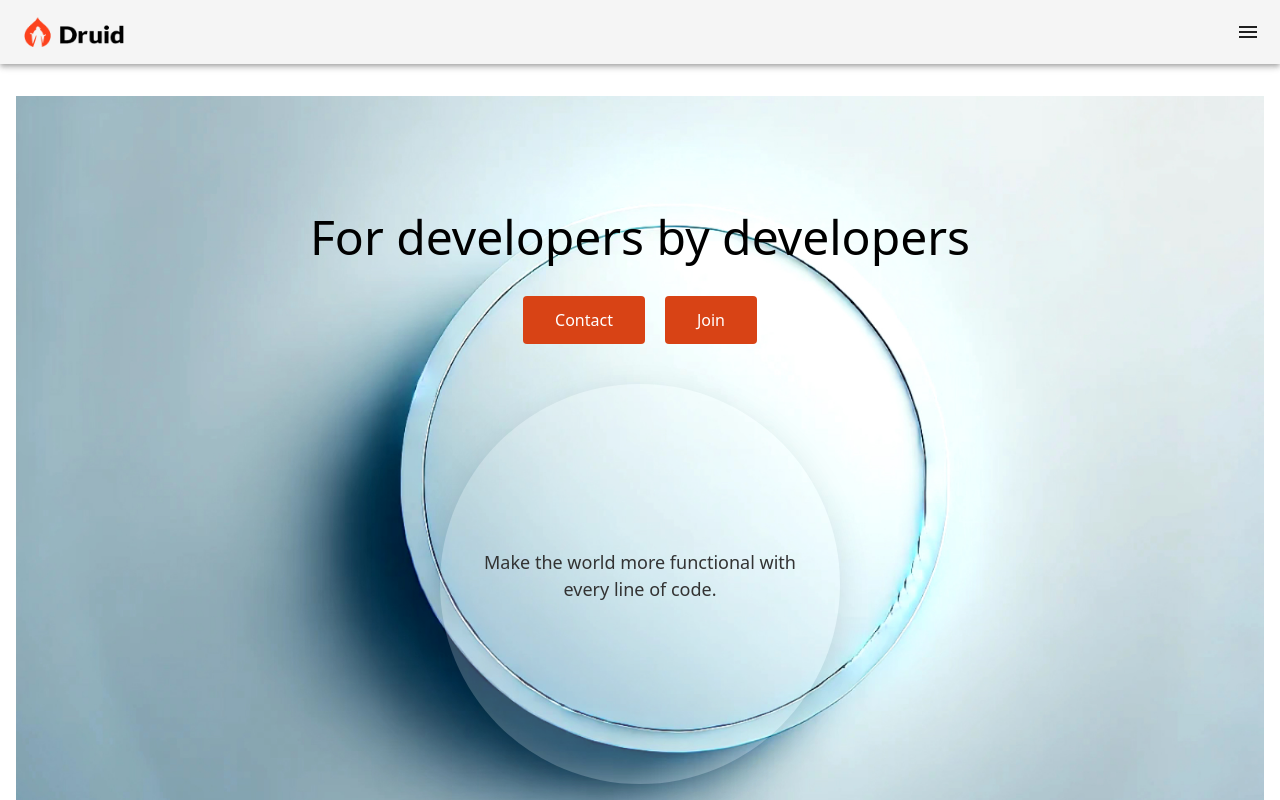
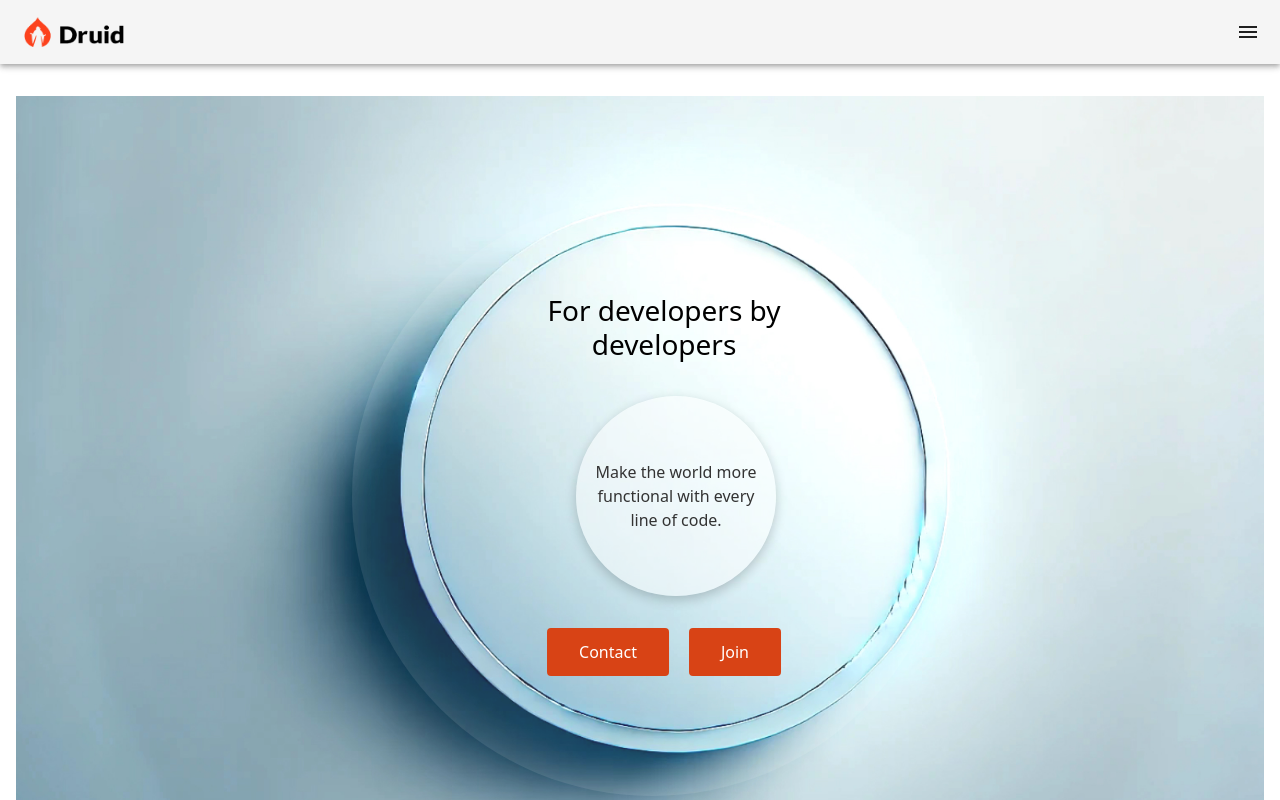
Before and after one commit to Druid-Project/druid_frontend, a React (Vite) app: page /career in a window 1280 px wide. Shown: the top 800 px of the page. Built offline with nearby package versions, Linux system fonts and the light colour scheme; a web font is replaced by a local one.

Commit message:
done career

```diff
--- a/src/pages/Career.jsx
+++ b/src/pages/Career.jsx
@@ -6,14 +6,16 @@ const Career = () => {
   return (
     <CareerWrapper>
       <Hero>
-        <Title>For developers by developers</Title>
-        <ButtonContainer>
-          <Button>Contact</Button>
-          <Button>Join</Button>
-        </ButtonContainer>
-        <CircleContainer>
-          <p>Make the world more functional with every line of code.</p>
-        </CircleContainer>
+        <MainCircle>
+          <Title>For developers by developers</Title>
+          <SmallCircle>
+            <p>Make the world more functional with every line of code.</p>
+          </SmallCircle>
+          <ButtonContainer>
+            <Button>Contact</Button>
+            <Button>Join</Button>
+          </ButtonContainer>
+        </MainCircle>
       </Hero>
 
       <ContentSection>
@@ -81,33 +83,71 @@ const CareerWrapper = styled.div`
 `;
 
 const Hero = styled.section`
-  height: 100vh;
-  position: relative;
+  height: 100vh; /* Full viewport height */
   display: flex;
-  flex-direction: column;
-  align-items: center;
-  justify-content: center;
+  align-items: center; /* Center all content horizontally */
+  justify-content: center; /* Center all content vertically */
   padding: 0 20px;
   background-image: url(${careerImage});
   background-size: cover;
   background-position: center;
-  background-color: #f5f5f5;
+  position: relative;
+`;
+
+const MainCircle = styled.div`
+  width: 600px; /* Diameter of the main circle */
+  height: 600px;
+  background: rgba(255, 255, 255, 0.1); /* Light transparent background */
+  border-radius: 50%; /* Make it circular */
+  position: relative; /* Allow positioning of internal elements */
+  display: flex; /* Flexbox for content alignment */
+  flex-direction: column; /* Stack title, buttons, and small circle vertically */
+  align-items: center; /* Center items horizontally */
+  justify-content: center; /* Center items vertically */
+  transform: translateX(2%); /* Shift everything slightly to the right */
 `;
 
 const Title = styled.h1`
-  font-size: 48px;
-  margin-bottom: 30px;
+  position: absolute;
+  top: 22%; /* Adjust position within the top part */
+  left: 52%; /* Move slightly to the right */
+  transform: translate(-50%, -50%); /* Perfect centering */
+  font-size: 28px;
   text-align: center;
   color: #000;
-  z-index: 2;
+`;
+
+const SmallCircle = styled.div`
+  width: 200px; /* Diameter of the small circle */
+  height: 200px;
+  background: rgba(255, 255, 255, 0.5); /* Lightly transparent background */
+  border-radius: 50%; /* Make it circular */
+  display: flex; /* Flexbox for content alignment */
+  align-items: center; /* Center text vertically */
+  justify-content: center; /* Center text horizontally */
+  position: absolute;
+  top: 50%; /* Center vertically */
+  left: 54%; /* Move slightly to the right */
+  transform: translate(-50%, -50%);
+  box-shadow: 0 4px 12px rgba(0, 0, 0, 0.2);
+
+  p {
+    text-align: center;
+    font-size: 16px; /* Slightly increase text size */
+    color: #333;
+    margin: 0;
+    padding: 0 10px;
+  }
 `;
 
 const ButtonContainer = styled.div`
+  position: absolute;
+  bottom: 20%; /* Position buttons closer to the bottom of the main circle */
+  left: 52%; /* Shift buttons slightly to the right */
+  transform: translateX(-50%); /* Perfect horizontal centering */
   display: flex;
   gap: 20px;
-  margin-bottom: 40px;
   justify-content: center;
-  z-index: 2;
 `;
 
 const Button = styled.button`
@@ -120,27 +160,6 @@ const Button = styled.button`
   font-size: 16px;
 `;
 
-const CircleContainer = styled.div`
-  width: 400px;
-  height: 400px;
-  background: rgba(255, 255, 255, 0.2); /* Main circle background */
-  border-radius: 50%;
-  display: flex;
-  align-items: center;
-  justify-content: center;
-  box-shadow: 0 8px 32px rgba(0, 0, 0, 0.1);
-  margin: 0 auto;
-
-  /* Removed all padding and effects to ensure only the big circle remains */
-  p {
-    text-align: center;
-    font-size: 18px;
-    line-height: 1.5;
-    color: #333;
-    max-width: 80%;
-  }
-`;
-
 const ContentSection = styled.section`
   max-width: 800px;
   margin: 0 auto;
@@ -151,7 +170,6 @@ const SectionTitle = styled.h2`
   font-size: 36px;
   color: #000;
   margin-bottom: 40px;
-  font-weight: 500;
 `;
 
 const PerksList = styled.div`
@@ -165,7 +183,6 @@ const PerkItem = styled.div`
 const PerkLabel = styled.span`
   color: #d84315;
   font-weight: 500;
-  margin-right: 8px;
 `;
 
 const JoinSection = styled.div`
@@ -199,8 +216,6 @@ const JobItem = styled.div`
 const JobTitle = styled.h3`
   color: #d84315;
   font-size: 18px;
-  margin-bottom: 8px;
-  font-weight: normal;
 `;
 
 const JobLocation = styled.p`
@@ -216,7 +231,6 @@ const AllJobsButton = styled.button`
   border-radius: 4px;
   cursor: pointer;
   font-size: 16px;
-  margin-top: 40px;
 `;
 
 export default Career;
```
